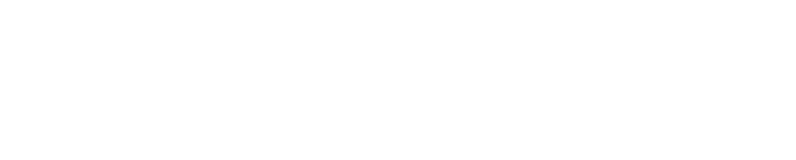
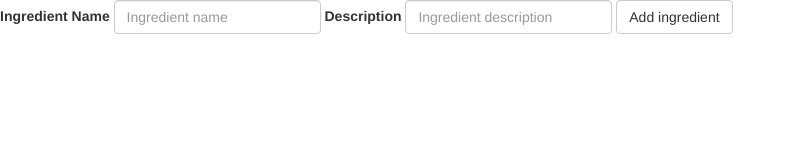
Before and after one commit to 14budig/project1, a website: page views/index.html in a window 1280 px wide. Shown: the whole page, without its empty margins (0-796 px from the left). Drawn offline with nearby package versions, Linux system fonts and the light colour scheme; files that its build step writes are made by us from their sources; files whose address does not match are found by name.

Commit message:
adds a form for adding ingredients

```diff
--- a/views/index.html
+++ b/views/index.html
@@ -18,6 +18,17 @@
 
 </head>
 <body>
+  <form class="form-inline" id="newIngredientForm">
+   <div class="form-group">
+     <label for="title">Ingredient Name</label>
+     <input type="text" class="form-control" name="ingredient" placeholder="Ingredient name">
+   </div>
+   <div class="form-group">
+     <label for="title">Description</label>
+     <input type="text" class="form-control" name="description" placeholder="Ingredient description">
+   </div>
+   <button type="submit" class="btn btn-default">Add ingredient</button>
+  </form>
 
 </body>
 </html>
```
